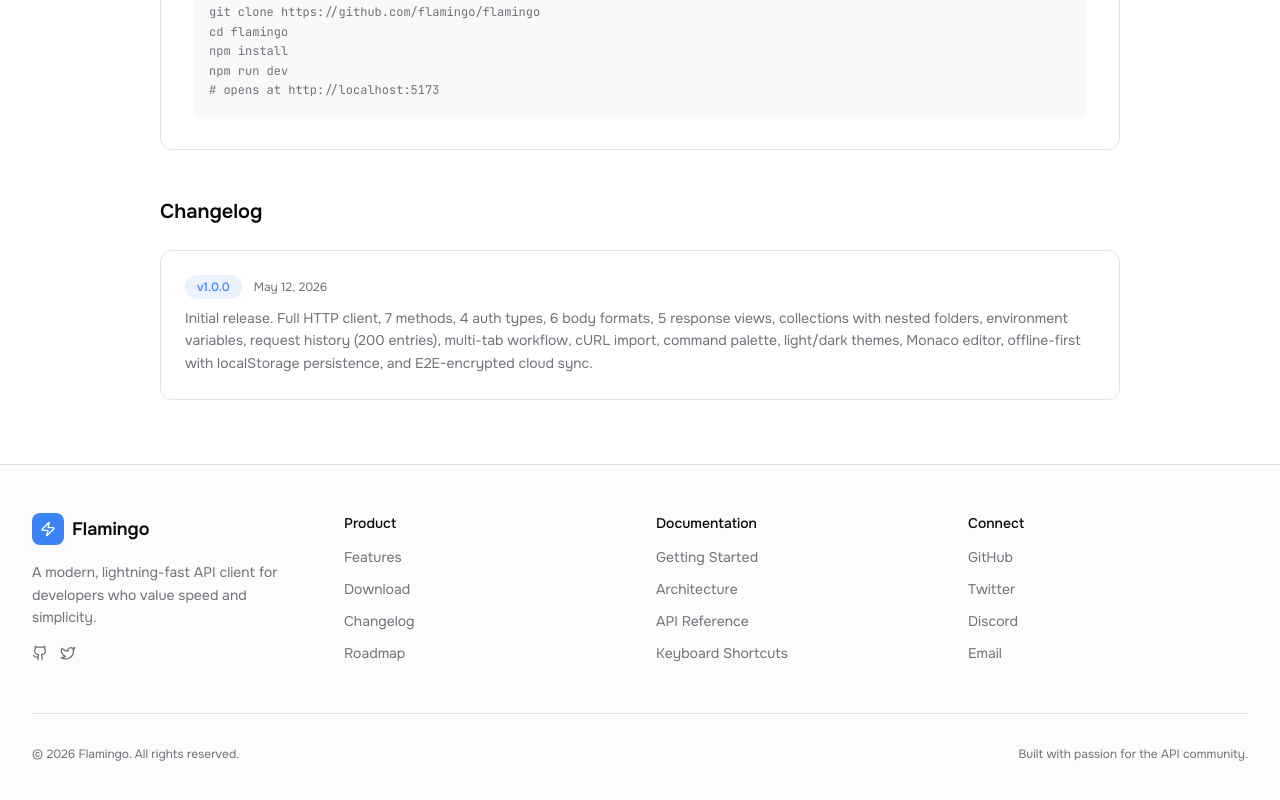
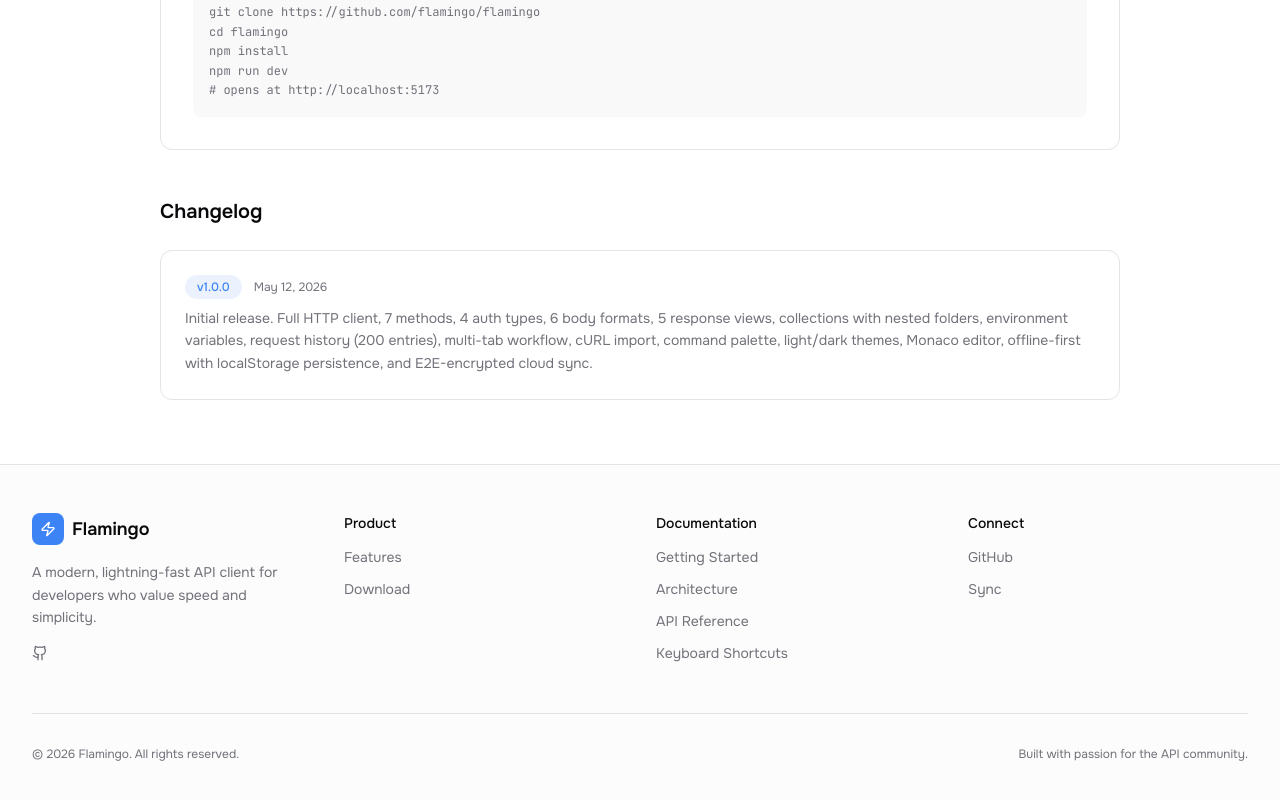
Before and after one commit to Flamingo-Client/webpage, a React (Vite) app: page /download in a window 1280 px wide. Shown: the part 919-1719 px from the top of the page. Built offline with nearby package versions, Linux system fonts and the light colour scheme.

Commit message:
Integrate vercel analytics

```diff
--- a/package.json
+++ b/package.json
@@ -9,6 +9,7 @@
     "preview": "vite preview"
   },
   "dependencies": {
+    "@vercel/analytics": "^2.0.1",
     "clsx": "^2.1.1",
     "framer-motion": "^11.11.0",
     "lucide-react": "^0.451.0",
--- a/src/components/Footer.tsx
+++ b/src/components/Footer.tsx
@@ -3,15 +3,15 @@ import { Zap, Github, Twitter } from 'lucide-react'
 const footerLinks = [
   {
     title: 'Product',
-    links: ['Features', 'Download', 'Changelog', 'Roadmap'],
+    links: [{ label: 'Features', href: '/#features' }, { label: 'Download', href: '/download' }],
   },
   {
     title: 'Documentation',
-    links: ['Getting Started', 'Architecture', 'API Reference', 'Keyboard Shortcuts'],
+    links: [{ label: 'Getting Started', href: '#' }, { label: 'Architecture', href: '#' }, { label: 'API Reference', href: '#' }, { label: 'Keyboard Shortcuts', href: '#' }],
   },
   {
     title: 'Connect',
-    links: ['GitHub', 'Twitter', 'Discord', 'Email'],
+    links: [{ label: 'GitHub', href: 'https://github.com/Flamingo-Client' }, { label: 'Sync', href: '#' }],
   },
 ]
 
@@ -31,11 +31,8 @@ export default function Footer() {
               A modern, lightning-fast API client for developers who value speed and simplicity.
             </p>
             <div className="flex gap-3 mt-4">
-              <a href="#" className="text-muted-foreground hover:text-foreground transition-colors">
+              <a href="https://github.com/Flamingo-Client" className="text-muted-foreground hover:text-foreground transition-colors">
                 <Github className="h-4 w-4" />
-              </a>
-              <a href="#" className="text-muted-foreground hover:text-foreground transition-colors">
-                <Twitter className="h-4 w-4" />
               </a>
             </div>
           </div>
@@ -45,12 +42,12 @@ export default function Footer() {
               <h4 className="font-medium text-sm mb-3">{group.title}</h4>
               <ul className="space-y-2">
                 {group.links.map((link) => (
-                  <li key={link}>
+                  <li key={link.label}>
                     <a
-                      href="#"
+                      href={link.href}
                       className="text-sm text-muted-foreground hover:text-foreground transition-colors"
                     >
-                      {link}
+                      {link.label}
                     </a>
                   </li>
                 ))}
--- a/src/main.tsx
+++ b/src/main.tsx
@@ -1,10 +1,13 @@
 import React from 'react'
 import ReactDOM from 'react-dom/client'
 import App from './App'
+import { Analytics } from "@vercel/analytics/next"
+
 import './styles/globals.css'
 
 ReactDOM.createRoot(document.getElementById('root')!).render(
   <React.StrictMode>
+    <Analytics />
     <App />
   </React.StrictMode>
 )
```
Also changed, not shown: 1 other file (tests, documents, lock files or other folders).
